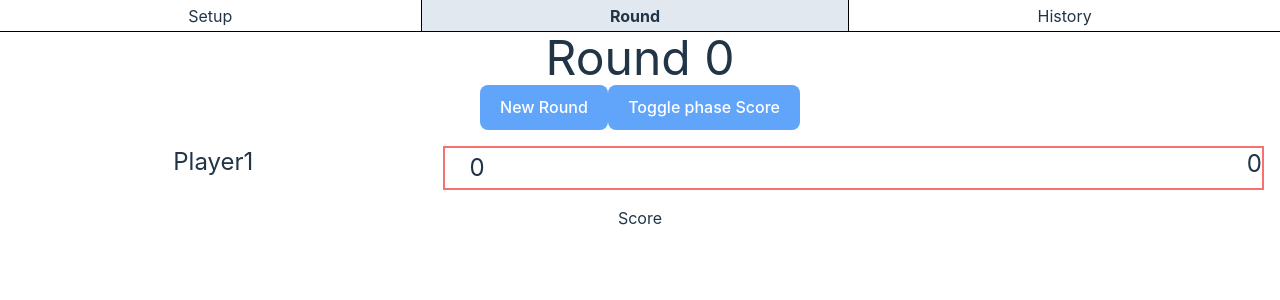
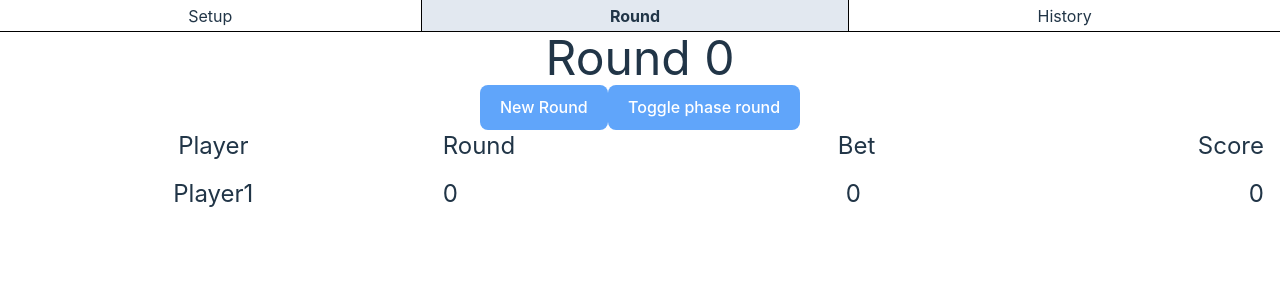
Before and after one commit to maldestor95/score, a Vue app: page / in a window 1280 px wide. Both pictures are taken after a click on the element "Round". Shown: the top 300 px of the page. Built offline with nearby package versions, Linux system fonts and the light colour scheme.

Commit message:
update current round to compile score

```diff
--- a/src/pages/wizard/editscore.vue
+++ b/src/pages/wizard/editscore.vue
@@ -1,28 +1,27 @@
 <template>
-  <div class="container my-4" :class="{ 'bg-blue-500 text-white': editable }">
+  <div
+    class="container my-4 text-2xl capitalize"
+    :class="{ 'bg-blue-500 text-white': editable }"
+  >
     <div class="flex flex-row flex-grow">
-      <div class="basis-1/3 px-2 text-2xl capitalize">
+      <div class="basis-1/3 px-2">
         <slot>UserName</slot>
       </div>
       <div class="basis-2/3">
-        <div class="flex justify-between mx-4 frame">
-          <input
-            type="number"
-            v-model="modelValue"
-            class="w-20 rounded-md bg-transparent text-2xl text-center border-none"
-            :class="{ 'bg-slate-400': phase }"
-            readonly
-          />
+        <div class="flex justify-between mx-4">
+          <div>{{ roundScore }}</div>
+          <div v-if="store.trackBets">{{ betScore }}</div>
           <div class="text-2xl">{{ props.lastScore }}</div>
         </div>
       </div>
     </div>
+
     <div class="border border-black border-solid container" v-if="editable">
       <div class="flex justify-evenly py-2 text-white" v-for="step in props.steps">
-        <button @click="modelValue = modelValue - step" class="bg-red-500 w-16">
+        <button @click="emitupdate(phase, -step)" class="bg-red-500 w-20 h-14">
           {{ -step }}
         </button>
-        <button @click="modelValue = modelValue + step" class="bg-green-500 w-16">
+        <button @click="emitupdate(phase, +step)" class="bg-green-500 w-20 h-14">
           {{ step }}
         </button>
       </div>
@@ -31,17 +30,44 @@
 </template>
 
 <script setup lang="ts">
+import { useScoreStore } from "./store";
+const store = useScoreStore();
+
+const emit = defineEmits<{
+  changeBet: [value: number];
+  changeScore: [value: number];
+  log: [text: string];
+}>();
+
 interface Props {
   lastScore: number;
+  betScore: number;
+  roundScore: number;
   steps: number[];
+  phase: "round" | "bet";
   editable?: boolean;
-  phase?: boolean;
 }
 const props = withDefaults(defineProps<Props>(), {
   lastScore: 0,
+  betScore: 0,
+  roundScore: 0,
   steps: () => [1, 3, 5],
-  editable: true,
-  phase: false,
+  editable: false,
+  phase: "round",
 });
-const modelValue = defineModel<number>({ required: true });
+
+const emitupdate = (phase: string, value: number) => {
+  switch (phase) {
+    case "bet":
+      emit("changeBet", props.betScore + value);
+      break;
+    case "round":
+      emit("changeScore", props.roundScore + value);
+      break;
+
+    default:
+      emit("log", "default txt");
+      break;
+  }
+};
 </script>
--- a/src/pages/wizard/players.vue
+++ b/src/pages/wizard/players.vue
@@ -7,7 +7,7 @@
       <div>
         <button class="bg-blue-400 text-white" @click="store.newGame()">New Game</button>
       </div>
-      <toggleSwitch v-model="withBets" class="text-black">Bets </toggleSwitch>
+      <toggleSwitch v-model="store.trackBets" class="text-black">Bets </toggleSwitch>
     </div>
     <div v-if="store.getUsers.length > 0" class="pt-8 mx-2 relative">
       <div class="absolute top-2">name</div>
@@ -42,7 +42,7 @@
 </template>
 
 <script setup lang="ts">
-import { computed, ref } from "vue";
+import { computed } from "vue";
 import { useScoreStore } from "./store.ts";
 import toggleSwitch from "../../components/toggleswitch.vue";
 
@@ -54,7 +54,4 @@ const isGameStarted = computed(() => {
 const deleteU = (userId: number) => {
   store.deleteUser(userId);
 };
-const withBets = ref(true);
 </script>
-
-<style scoped></style>
--- a/src/pages/wizard/score.vue
+++ b/src/pages/wizard/score.vue
@@ -10,84 +10,52 @@
   >
     New Round
   </button>
-  <button @click="togglePhase">Toggle phase {{ phase }}</button>
+  <button @click="togglePhase" v-if="scoreStore.trackBets">
+    Toggle phase {{ phase }}
+  </button>
 
+  <div class="flex flex-row flex-grow text-2xl capitalize">
+    <div class="basis-1/3 px-2">Player</div>
+    <div class="basis-2/3">
+      <div class="flex justify-between mx-4">
+        <div>Round</div>
+        <div v-if="scoreStore.trackBets">Bet</div>
+        <div class="text-2xl">Score</div>
+      </div>
+    </div>
+  </div>
   <div
     v-for="(user, userId) in scoreStore.getUsers"
     :key="userId"
     @click="activeUser = user.name"
   >
     <editscore
-      v-if="phase == 'Score'"
-      v-model="user.currentRound"
       :lastScore="scoreStore.getScore(userId)"
+      :roundScore="scoreStore.userList[userId].currentRound"
+      :betScore="scoreStore.userList[userId].currentBet"
       :steps="scoreStore.scoreSteps"
       :editable="activeUser == user.name"
-    >
-      {{ user.name }}
-    </editscore>
-    <editscore
-      v-if="phase == 'Bet'"
-      v-model="user.currentBet"
-      :lastScore="scoreStore.getScore(userId)"
-      :steps="scoreStore.betSteps"
-      :editable="activeUser == user.name"
+      :phase="phase"
+      @changeScore="(event) => scoreStore.editCurrentRound(userId, event)"
+      @changeBet="(event) => scoreStore.editCurrentBet(userId, event)"
     >
       {{ user.name }}
     </editscore>
   </div>
-
-  <!-- <h1>history</h1>
-  <div
-    v-for="(user, userId) in scoreStore.getUsers"
-    :key="userId"
-    class="container grid grid-cols-3"
-  >
-    <section>
-      {{ user.name }}
-    </section>
-    <section>
-      <inputnumber
-        v-for="roundId in user.scorePerRound.length"
-        :key="roundId"
-        v-model="user.scorePerRound[user.scorePerRound.length - roundId]"
-        :Editable="false"
-      >
-        <template #label>
-          {{ user.name }} --
-          {{ user.scorePerRound.length - roundId }}
-        </template>
-      </inputnumber>
-    </section>
-    <section>
-      <inputnumber
-        v-for="roundId in user.betPerRound.length"
-        :key="roundId"
-        v-model="user.betPerRound[user.betPerRound.length - roundId]"
-        :Editable="false"
-      >
-        <template #label>
-          {{ user.name }} --
-          {{ user.scorePerRound.length - roundId }}
-        </template>
-      </inputnumber>
-    </section>
-  </div> -->
-  <slot></slot>
 </template>
 
 <script setup lang="ts">
 import { useScoreStore } from "./store";
 import editscore from "./editscore.vue";
+
 import { ref } from "vue";
+type phaseType = "round" | "bet";
 const scoreStore = useScoreStore();
 const activeUser = ref("");
-const phase = ref("Score");
+const phase = ref<phaseType>("round");
 const togglePhase = () => {
-  if (phase.value == "Score") {
-    phase.value = "Bet";
-  } else phase.value = "Score";
+  if (phase.value == "round") {
+    phase.value = "bet";
+  } else phase.value = "round";
 };
 </script>
-
-<style scoped></style>
--- a/src/pages/wizard/store.ts
+++ b/src/pages/wizard/store.ts
@@ -86,8 +86,13 @@ export const useScoreStore = defineStore('scores', {
         },
         getScore(userId: number) {
             return this.totalScore[userId]
+        },
+        editCurrentRound(userId: number, newValue: number) {
+            this.userList[userId].currentRound = newValue
+        },
+        editCurrentBet(userId: number, newValue: number) {
+            this.userList[userId].currentBet = newValue
         }
-
 
     }
 })
```
